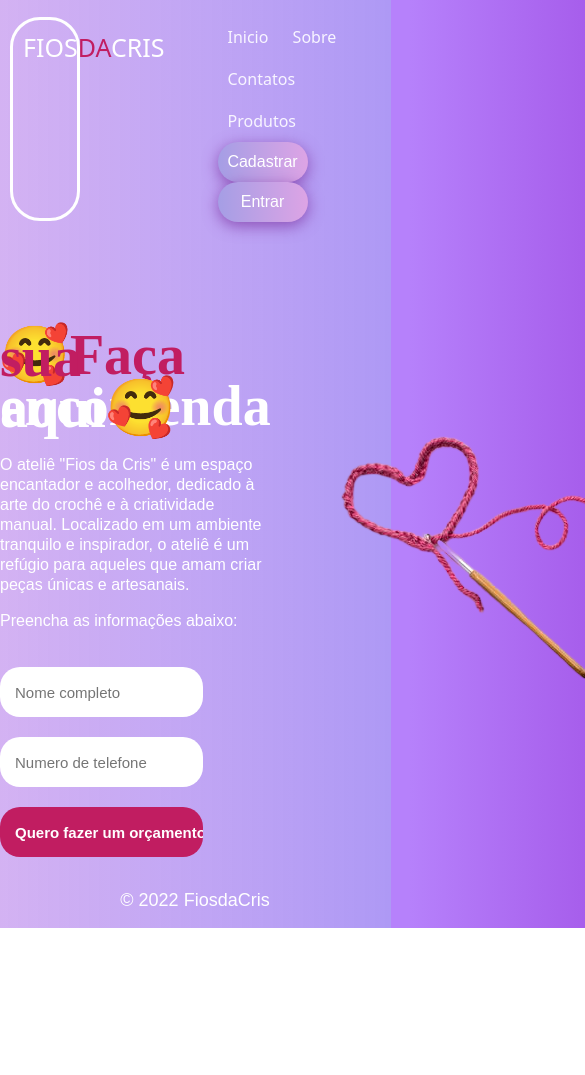
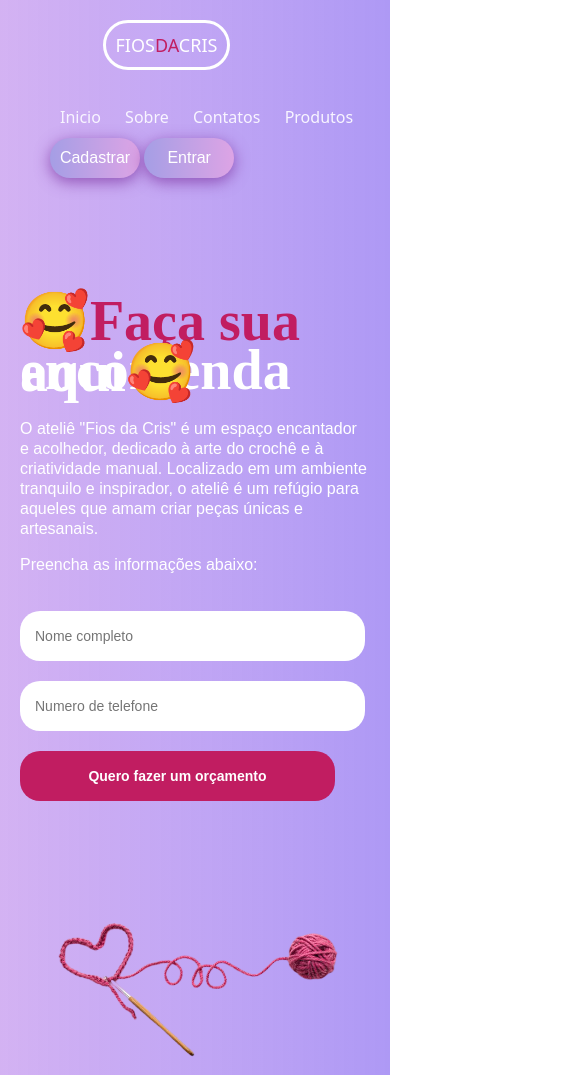
Before and after one commit to Armandorocha13/fiosdacris, a plain HTML site: page index.html in a window 390 px wide. Shown: the top 1075 px of the page, 585 px wide, since content can reach past the window. Before the commit the page ends 928 px from the top, so only its background shows below. Drawn offline with Linux system fonts and the light colour scheme.

Commit message:
Update inicio.css

```diff
--- a/inicio.css
+++ b/inicio.css
@@ -30,6 +30,7 @@ body{
 
 header{
     display: flex;
+    flex-wrap: wrap;
 }
 
 h1{
@@ -125,6 +126,7 @@ main{
 aside{
     margin: auto;
     margin-top: 20px;
+    flex: 1 1 100%;
 }
 
 h2{
@@ -166,6 +168,8 @@ div#logo{
 
 img{
 padding-top:  90px;
+    max-width: 100%;
+     height: auto;
 }
 
 
@@ -173,6 +177,7 @@ padding-top:  90px;
 form{
     display: flex;
     flex-direction: column;
+    flex: 1;
     width: 75%;
 }
 form [type="submit"]{
@@ -249,3 +254,64 @@ input{
     padding-top:15px;
     color: #c36363a8;
   }
+
+
+/* Para dispositivos com largura máxima de 768px (tablets e celulares pequenos) */
+@media (max-width: 768px) {
+    header {
+        flex-direction: column;
+        align-items: center;
+    }
+
+    h1 {
+        width: auto;
+        font-size: 20px;
+        margin: 10px 0;
+    }
+
+    .footer-txt {
+        font-size: 16px;
+    }
+
+    main {
+        flex-direction: column;
+        align-items: center;
+    }
+
+    form {
+        width: 90%;
+    }
+
+    input {
+        width: 100%;
+    }
+}
+
+
+@media (max-width: 768px) {
+    body {
+        padding: 10px;
+    }
+
+    .bn29 {
+        padding: 0.6em 2em;
+    }
+}
+
+@media (max-width: 480px) {
+    h1 {
+        font-size: 18px;
+    }
+
+    .footer-txt {
+        font-size: 14px;
+    }
+
+    main {
+        padding: 10px;
+    }
+
+    input {
+        font-size: 14px;
+    }
+}
```
